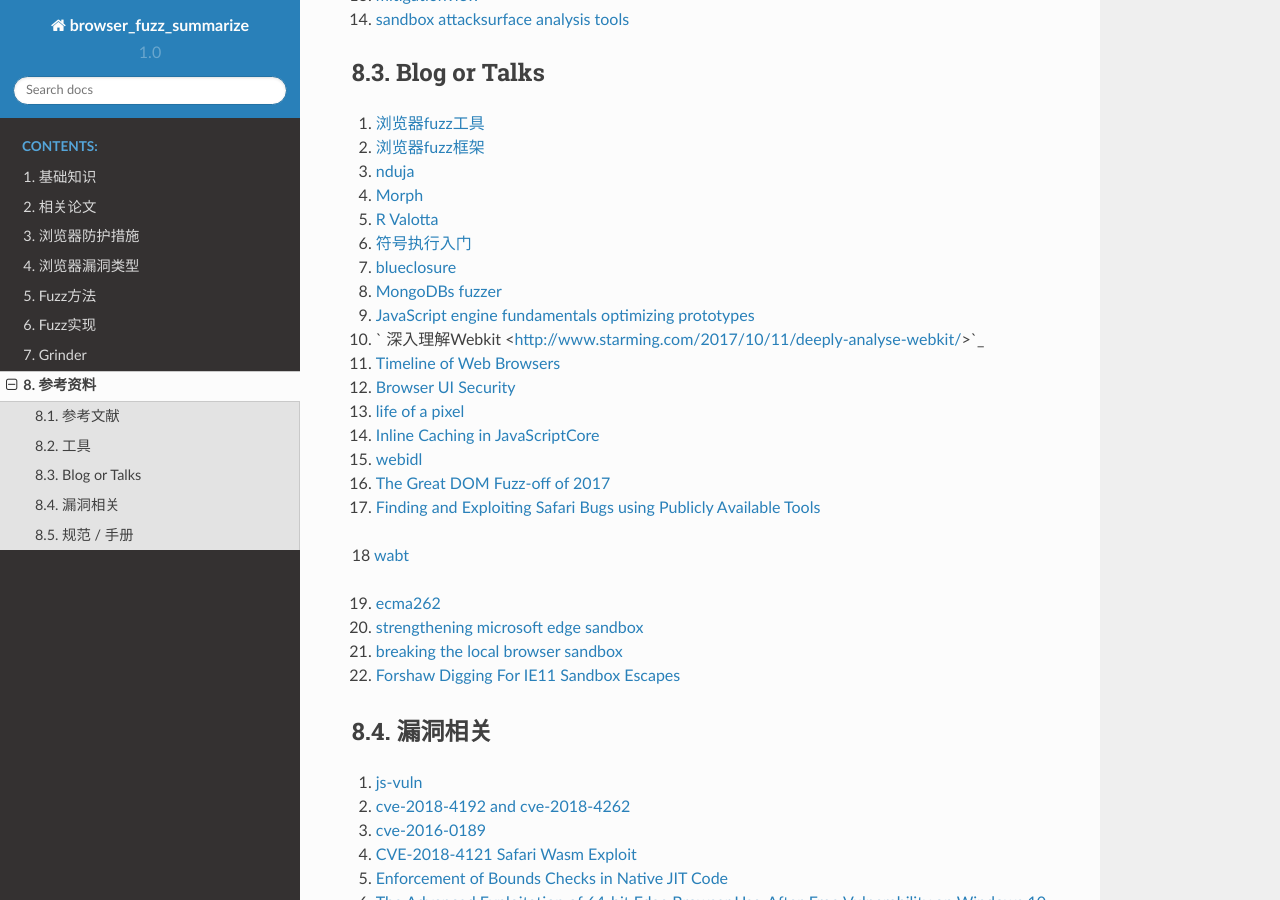
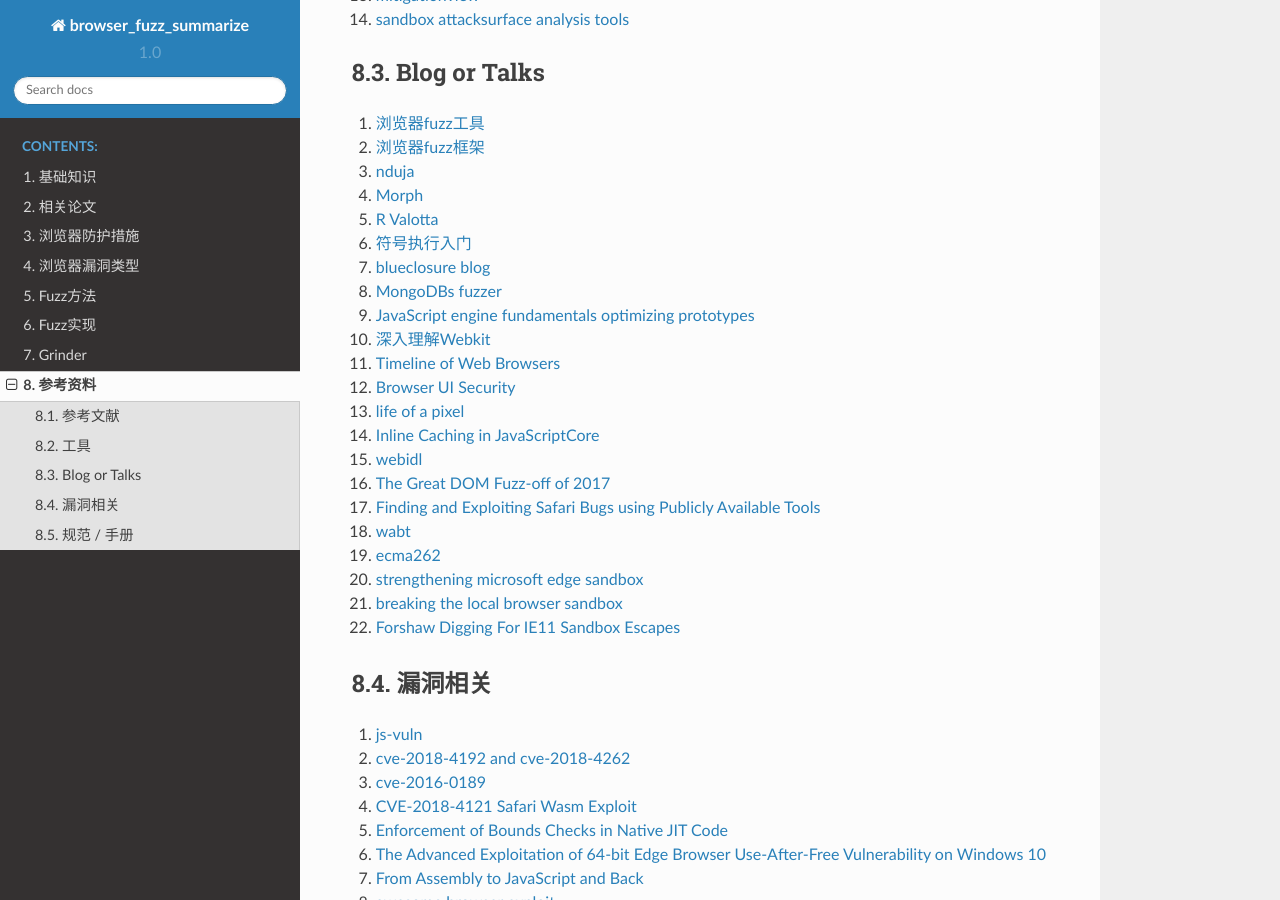
Before and after one commit to LyleMi/Browser-Fuzz-Summarize, a Sphinx documentation site: the page built from source/ref.rst, in a window 1280 px wide and 900 px high, scrolled down 1496 px. Built offline with Sphinx 7.4.7 and the Read the Docs theme 2.0.0, drawn with Linux system fonts in a browser that asks for light colours.

Commit message:
fix typo in ref

```diff
--- a/source/ref.rst
+++ b/source/ref.rst
@@ -79,13 +79,13 @@
 
 6. `符号执行入门 <https://zhuanlan.zhihu.com/p/26927127>`_
 
-7. `blueclosure <http://blog.blueclosure.com/>`_
+7. `blueclosure blog <http://blog.blueclosure.com/>`_
 
 8. `MongoDBs fuzzer <https://engineering.mongodb.com/post/mongodbs-javascript-fuzzer-creating-chaos>`_
 
 9. `JavaScript engine fundamentals optimizing prototypes <https://mathiasbynens.be/notes/prototypes>`_
 
-10. ` 深入理解Webkit <http://www.starming.com/2017/10/11/deeply-analyse-webkit/>`_
+10. `深入理解Webkit <http://www.starming.com/2017/10/11/deeply-analyse-webkit/>`_
 
 11. `Timeline of Web Browsers <https://en.wikipedia.org/wiki/Timeline_of_web_browsers>`_
 
@@ -101,7 +101,7 @@
 
 17. `Finding and Exploiting Safari Bugs using Publicly Available Tools <https://googleprojectzero.blogspot.com/2018/10/365-days-later-finding-and-exploiting.html>`_
 
-18 `wabt <https://github.com/WebAssembly/wabt>`_
+18. `wabt <https://github.com/WebAssembly/wabt>`_
 
 19. `ecma262 <https://github.com/tc39/ecma262>`_
 
```
